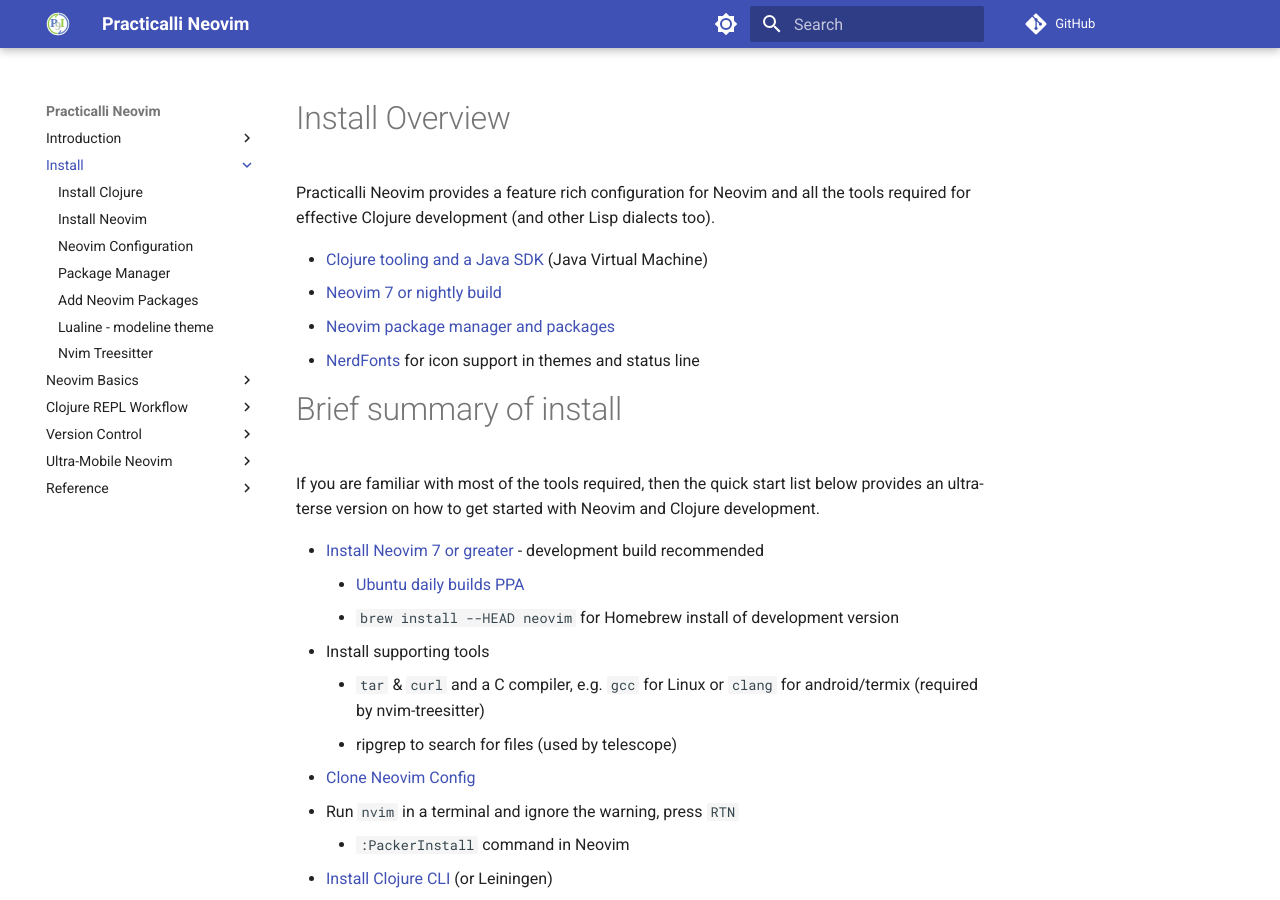
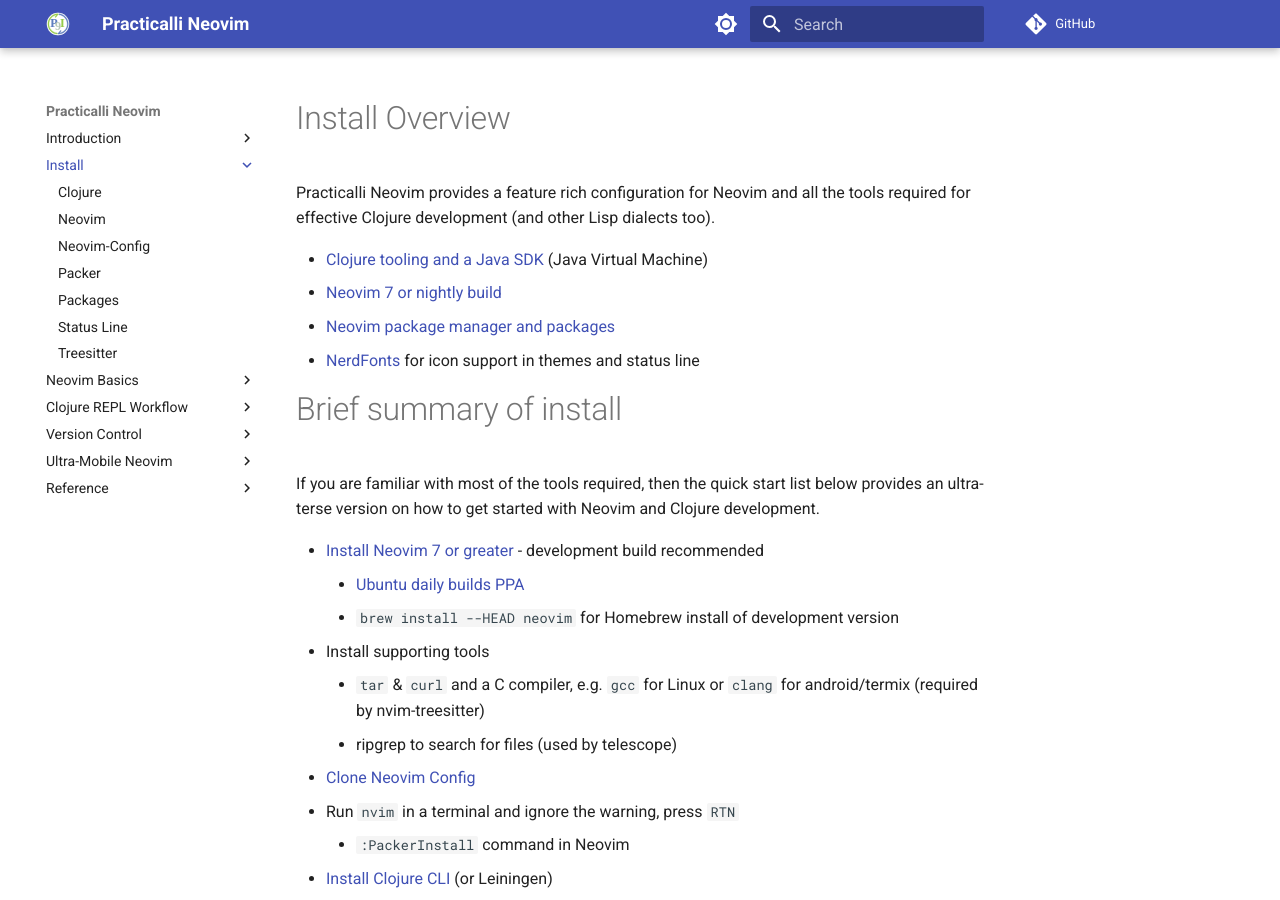
Before and after one commit to practicalli/neovim, an MkDocs documentation site: the page built from docs/install/index.md, in a window 1280 px wide and 900 px high. Built offline with MkDocs 1.6.1 and Material for MkDocs 9.7.7, drawn with Linux system fonts in a browser that asks for light colours; comment, search, counter and statistics services are not loaded.

Commit message:
nav: update install section

```diff
--- a/mkdocs.yml
+++ b/mkdocs.yml
@@ -22,14 +22,14 @@
       - Contributing: contributing.md
       - Writing Tips: writing-tips.md
   - Install:
-      - install/index.md
-      - install/clojure.md
-      - install/neovim.md
-      - install/configuration.md
-      - install/package-manager.md
-      - install/packages/index.md
-      - install/packages/lualine.md
-      - install/packages/nvim-treesitter.md
+      - Overview: install/index.md
+      - Clojure: install/clojure.md
+      - Neovim: install/neovim.md
+      - Neovim-Config: install/configuration.md
+      - Packer: install/package-manager.md
+      - Packages: install/packages/index.md
+      - Status Line: install/packages/lualine.md
+      - Treesitter: install/packages/nvim-treesitter.md
   - Neovim Basics:
       - neovim-basics/index.md
       - neovim-basics/files-buffers-windows.md
```
